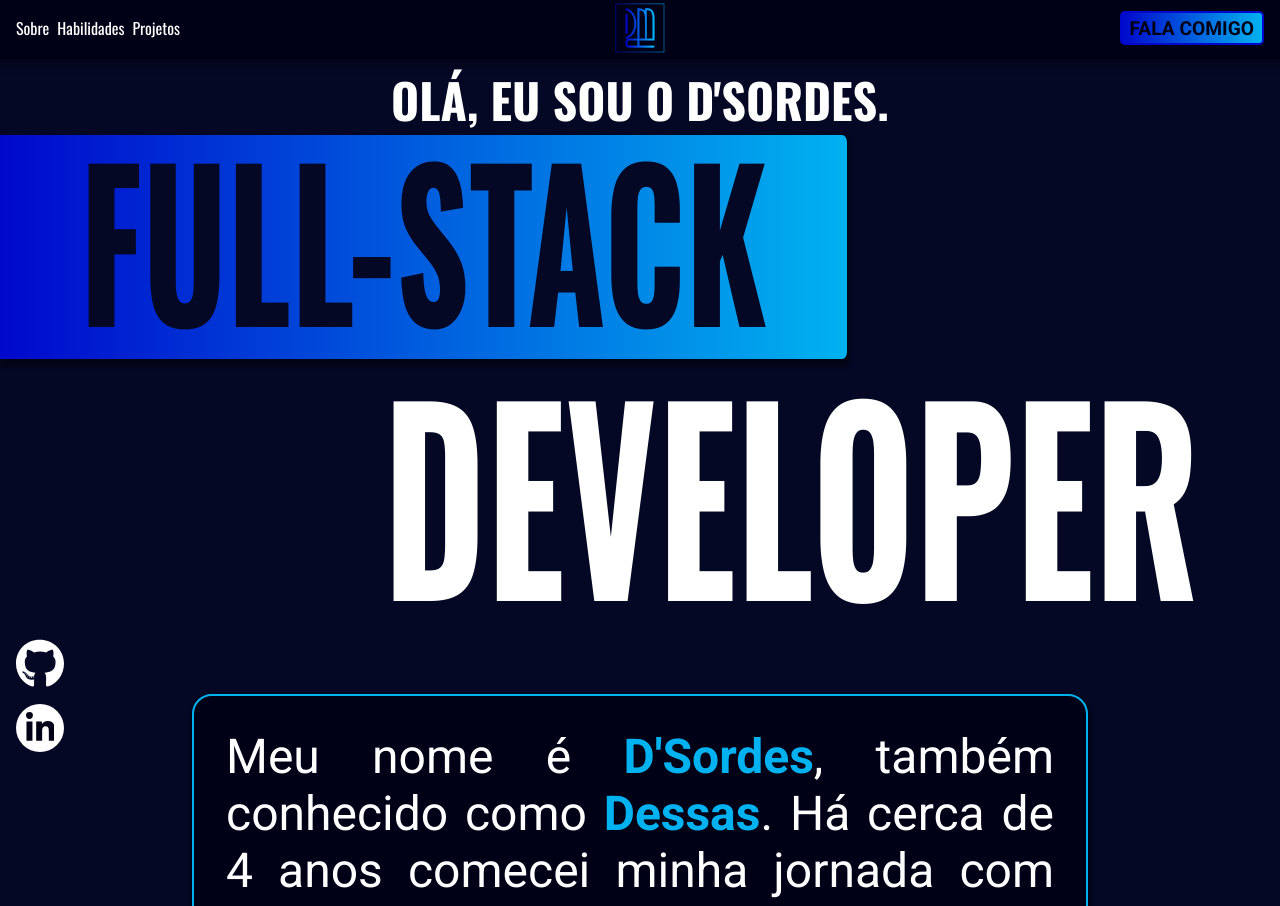
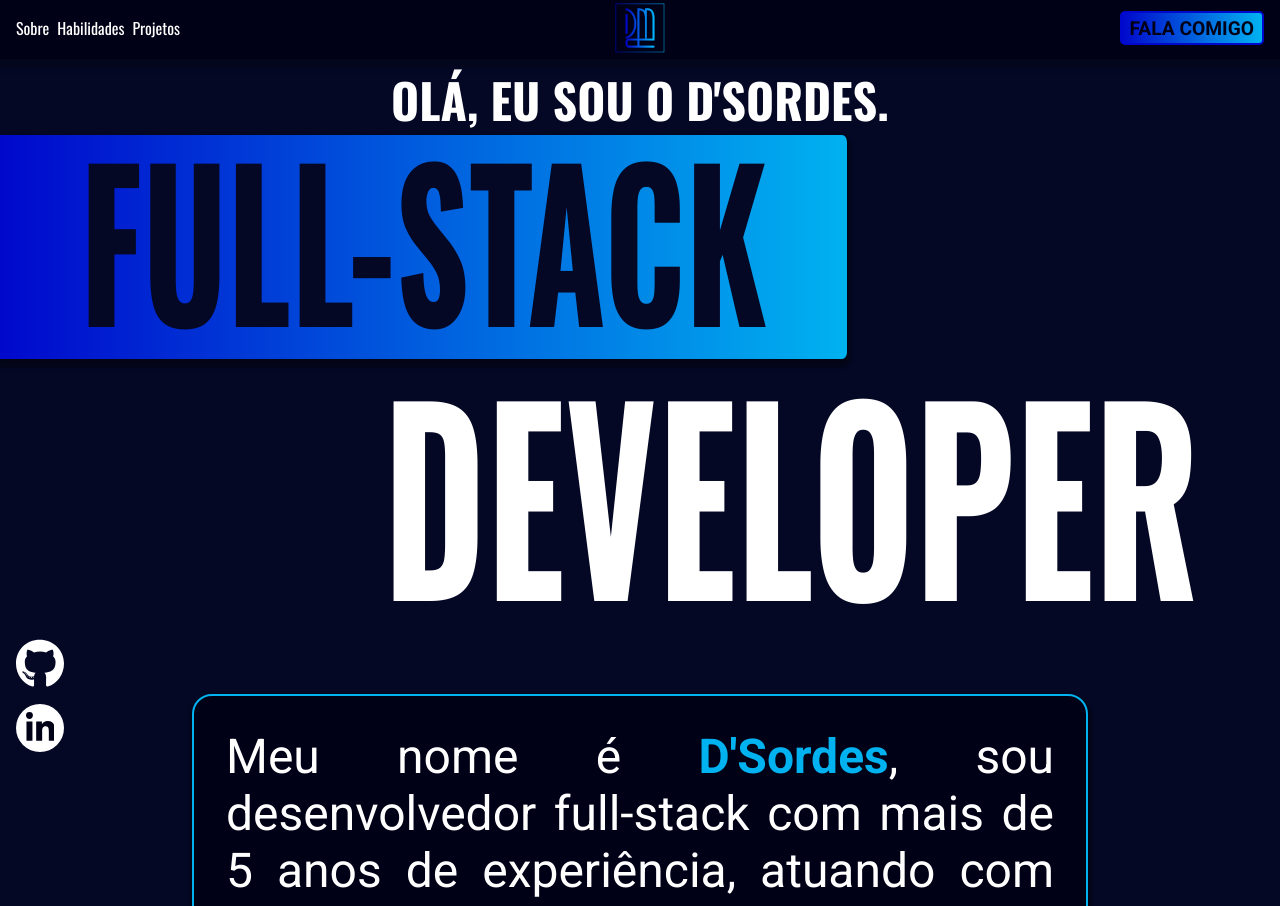
Before and after one commit to dsordes37/portfolio, an Angular app: page / in a window 1280 px wide. Shown: the top 906 px of the page. Built offline with nearby package versions, Linux system fonts and the light colour scheme.

Commit message:
Update about section with professional experience

```diff
--- a/src/app/components/about/about.component.html
+++ b/src/app/components/about/about.component.html
@@ -1,5 +1,5 @@
 <div class="container">
     <p>
-        Meu nome é <strong>D'Sordes</strong>, também conhecido como <strong>Dessas</strong>. Há cerca de 4 anos comecei minha jornada com programação, iniciando pelo python e depois descobrindo outras tecnologias, como HTML, CSS, JavaScript e Angular, que hoje são minhas principais habilidades.
+        Meu nome é <strong>D'Sordes</strong>, sou desenvolvedor full-stack com mais de 5 anos de experiência, atuando com TypeScript, Node.js, Angular e MySQL. Tenho vivência em criação de APIs, arquitetura e manutenção de sistemas, além de experiência como professor no SENAI e como desenvolvedor backend, fortalecendo habilidades de comunicação e colaboração.
     </p>
 </div>
```
